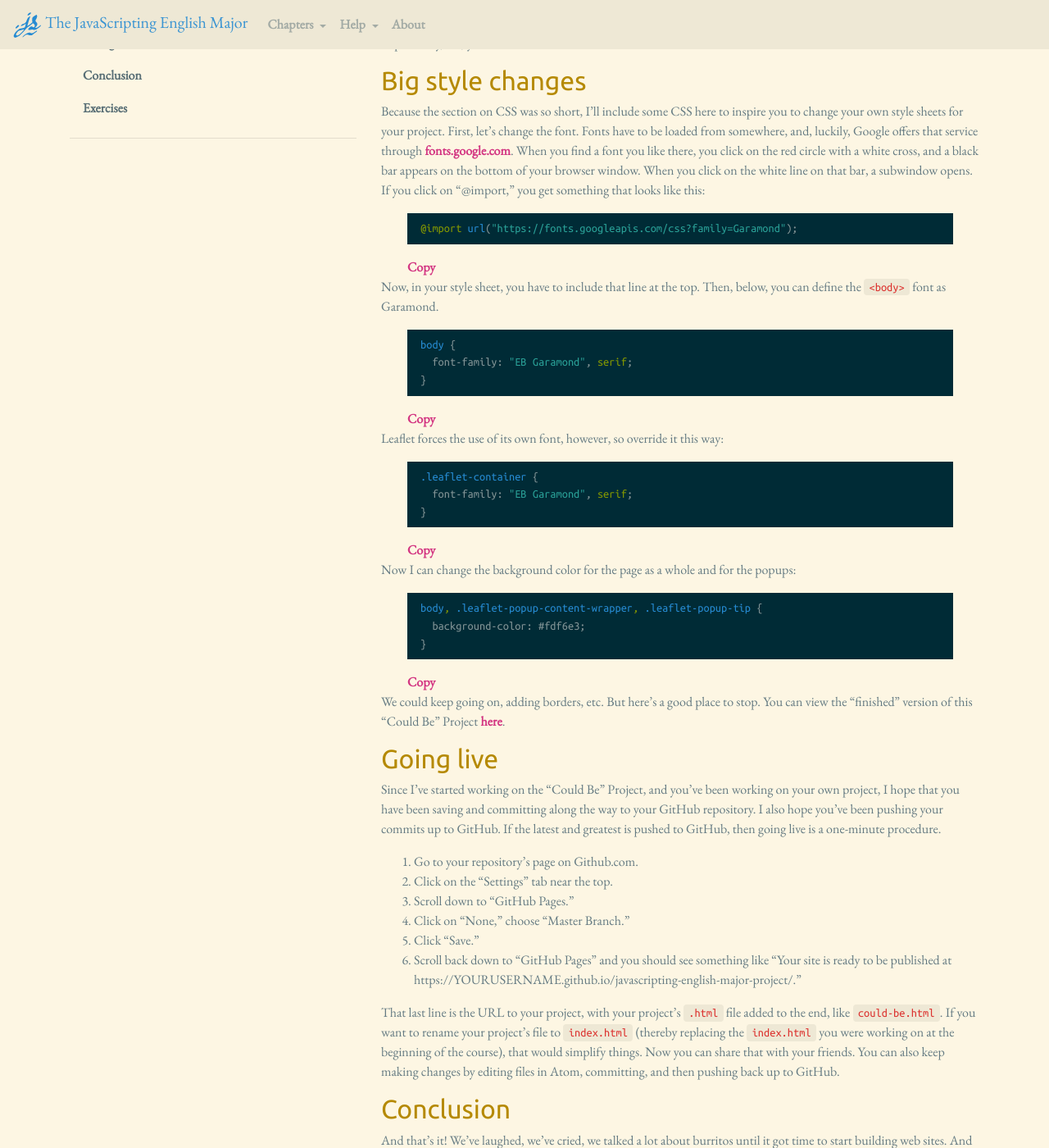
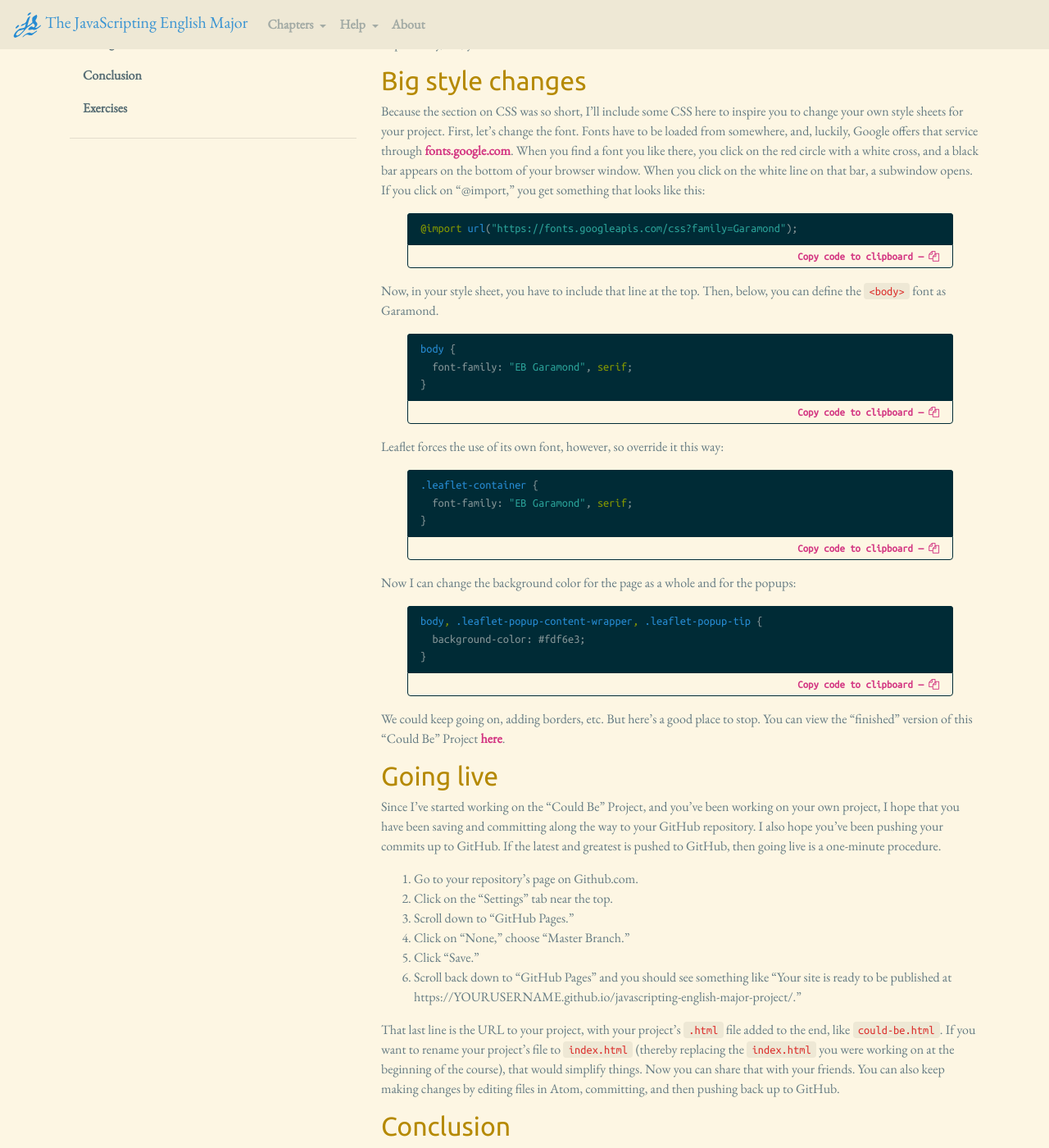
Before and after one commit to muziejus/javascripting-english-major, a Jekyll site: the page built from _chapters/go-live.md, in a window 1280 px wide and 1400 px high, scrolled down 271 px. Shown: the whole window at 82% size. Built offline with Jekyll 4.4.1, drawn with Linux system fonts in a browser that asks for light colours; nearby versions of some CDN libraries.

Commit message:
Style the copy code button

```diff
--- a/_sass/code.scss
+++ b/_sass/code.scss
@@ -2,7 +2,27 @@ div.highlighter-rouge {
   padding: 0 2rem;
 }
 
+div.highlight {
+  border-radius: 0.25rem;
+  border-bottom-left-radius: 0;
+  border-bottom-right-radius: 0;
+
+}
+
 pre.highlight {
+  border-radius: 0.25rem;
   width: auto;
   padding: .5rem 1rem;
+  margin: 0;
 }
+
+.code-copier-div {
+  border-bottom-left-radius: 0.25rem;
+  border-bottom-right-radius: 0.25rem;
+  border: 1px solid $base03;
+  margin-bottom: 1rem;
+  padding: .25rem 1rem;
+  text-align: right;
+  font-family: "Ubuntu Mono", Monaco, Terminal;
+  font-size: 0.8rem;
+}
--- a/assets/js/main.js
+++ b/assets/js/main.js
@@ -26,7 +26,7 @@ $("aside").append(function(){
 // add lead to first paragraph.
 $("article p").first().addClass("lead");
 
-$("div.highlight").after("<div><a href='#' class='code-copier'>Copy</a></div>");
+$("div.highlight").after("<div class='code-copier-div'><a href='#' class='code-copier'>Copy code to clipboard — <i class='fa fa-copy'></i></a></div>");
 
 $(".code-copier").click(function(e){
   e.preventDefault();
```
